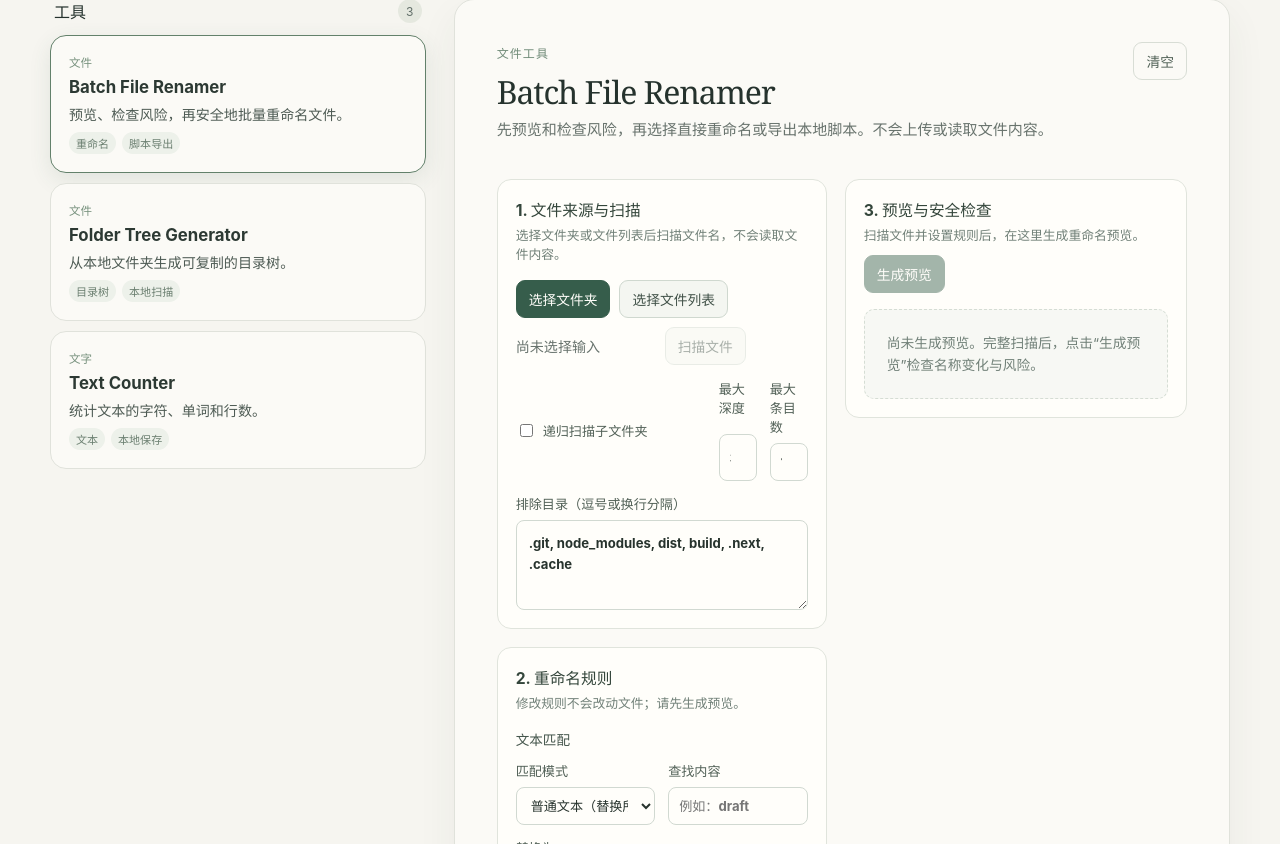
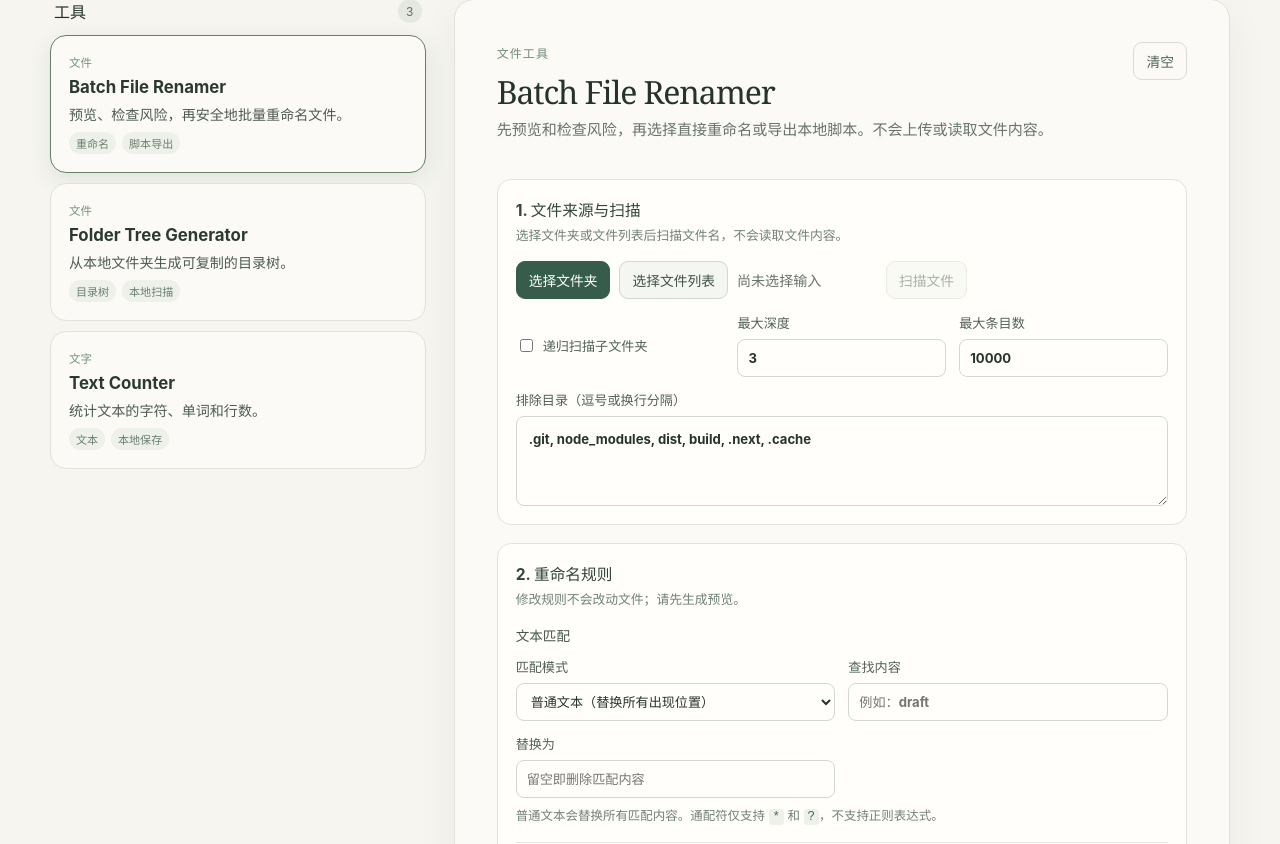
Before and after one commit to MrO-O/SlowTools, a React (Vite) app: page / in a window 1280 px wide. Shown: the part 316-1160 px from the top of the page. Built offline with nearby package versions, Linux system fonts and the light colour scheme.

Commit message:
fix: simplify batch renamer layout

```diff
--- a/src/styles/app.css
+++ b/src/styles/app.css
@@ -65,7 +65,7 @@ button:focus-visible, input:focus-visible, select:focus-visible, textarea:focus-
 /* Forms */
 label { color: #526157; font-size: 0.82rem; font-weight: 700; }
 .tool-settings, .form-grid { display: grid; grid-template-columns: repeat(2, minmax(0, 1fr)); gap: 13px; }
-.tool-settings--scan { grid-template-columns: minmax(190px, 0.8fr) repeat(2, minmax(0, 1fr)); }
+.tool-settings--scan { grid-template-columns: repeat(3, minmax(0, 1fr)); }
 .tool-settings > label, .form-grid > label { display: grid; gap: 7px; }
 .form-field--wide { grid-column: 1 / -1; }
 input:not([type="checkbox"]), select, textarea { width: 100%; border: 1px solid #d1d9d1; border-radius: 8px; background: #fffefa; color: #27332d; }
@@ -91,7 +91,7 @@ textarea:focus, input:focus, select:focus { border-color: #63816b; outline: none
 .stats-grid dt { color: #728078; font-size: 0.76rem; }
 .stats-grid dd { margin: 5px 0 0; color: #304238; font-family: Georgia, "Times New Roman", serif; font-size: 1.75rem; }
 .result-textarea { min-height: 320px; font-family: "SFMono-Regular", Consolas, "Liberation Mono", monospace; font-size: 0.84rem; line-height: 1.55; }
-.batch-layout { display: grid; grid-template-columns: minmax(330px, 0.95fr) minmax(0, 1.35fr); gap: 18px; align-items: start; }
+.batch-layout { display: grid; grid-template-columns: minmax(0, 1fr); gap: 18px; }
 .batch-layout__controls, .batch-layout__results, .preview-stack { display: grid; gap: 18px; min-width: 0; }
 .empty-state { padding: 22px; border: 1px dashed #d5ddd4; border-radius: 10px; background: #f7f8f4; color: #718078; font-size: 0.86rem; line-height: 1.6; }
 .summary-pills span { padding: 5px 8px; color: #56665c; font-size: 0.78rem; }
@@ -107,10 +107,6 @@ textarea:focus, input:focus, select:focus { border-color: #63816b; outline: none
 .preview-table .status-risky { background: #fff9e9; }
 
 /* Responsive */
-@media (max-width: 980px) {
-  .batch-layout { grid-template-columns: 1fr; }
-}
-
 @media (max-width: 760px) {
   .app-shell { width: min(100% - 28px, 620px); padding-top: 18px; }
   .intro { padding: 47px 0 30px; }
```
